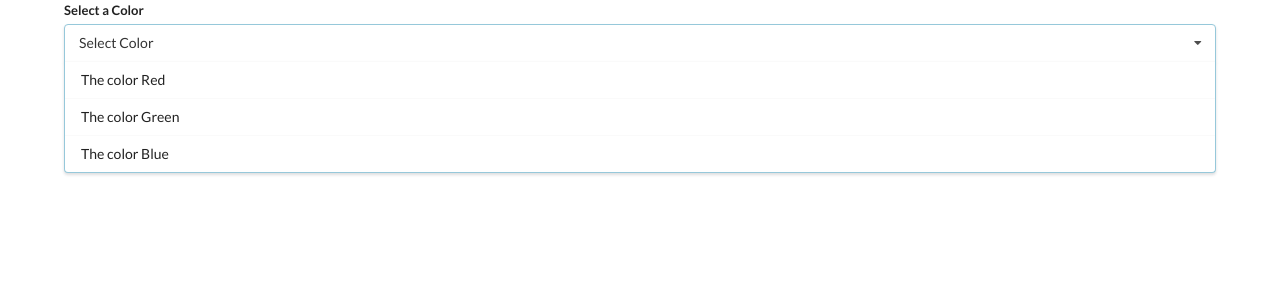
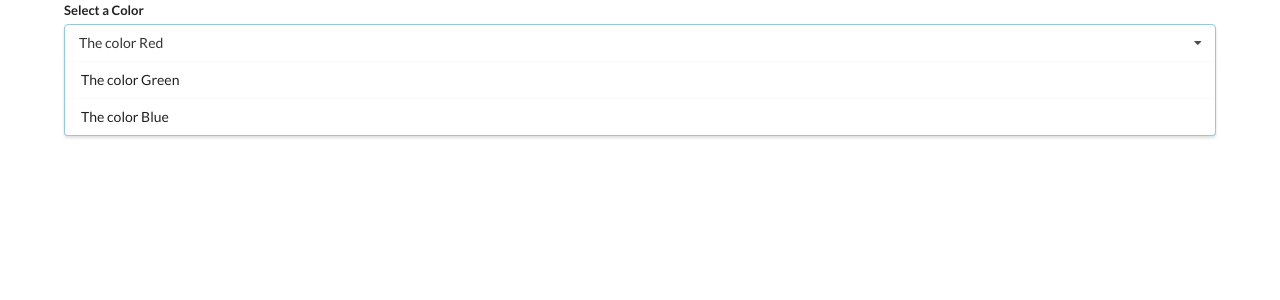
Before and after one commit to paulonova/React-Widget, a React (Create React App) app: page / in a window 1280 px wide. Shown: the top 300 px of the page. Built offline with nearby package versions, Linux system fonts and the light colour scheme.

Commit message:
before toggle dropdown

```diff
--- a/src/App.js
+++ b/src/App.js
@@ -1,4 +1,4 @@
-import React from 'react';
+import React, {useState} from 'react';
 import Search from './components/Search';
 import Dropdown from './components/Dropdown';
 
@@ -35,9 +35,15 @@
 ];
 
 const App = () =>{
+
+  const [selected, setSelected] = useState(options[0]);
+
   return(
     <div>
-      <Dropdown options={options}/>
+      <Dropdown
+      selected={selected}
+      onSelectedChange={setSelected}
+      options={options}/>
     </div>
   );
 };
--- a/src/components/Dropdown.js
+++ b/src/components/Dropdown.js
@@ -1,11 +1,21 @@
 import React from 'react';
 
 
-const Dropdown = ({options})=>{
+const Dropdown = ({options, selected, onSelectedChange})=>{
 
   const renderedOptions = options.map((option) =>{
+
+    if(option.value === selected.value){
+      return null;  //don´t render
+    }
+
     return(
-      <div key={option.value} className="item">
+      <div
+      key={option.value}
+      className="item"
+      onClick={() =>{
+        onSelectedChange(option);
+      }}>
         {option.lable}
       </div>
     );
@@ -17,7 +27,7 @@
         <label className="label">Select a Color</label>
         <div className="ui selection dropdown visible active">
           <i className="dropdown icon"></i>
-          <div className="text">Select Color</div>
+          <div className="text">{selected.lable}</div>
           <div className="menu visible transition">
             {renderedOptions}
           </div>
```
Also changed, not shown: 1 other file (tests, documents, lock files or other folders).
